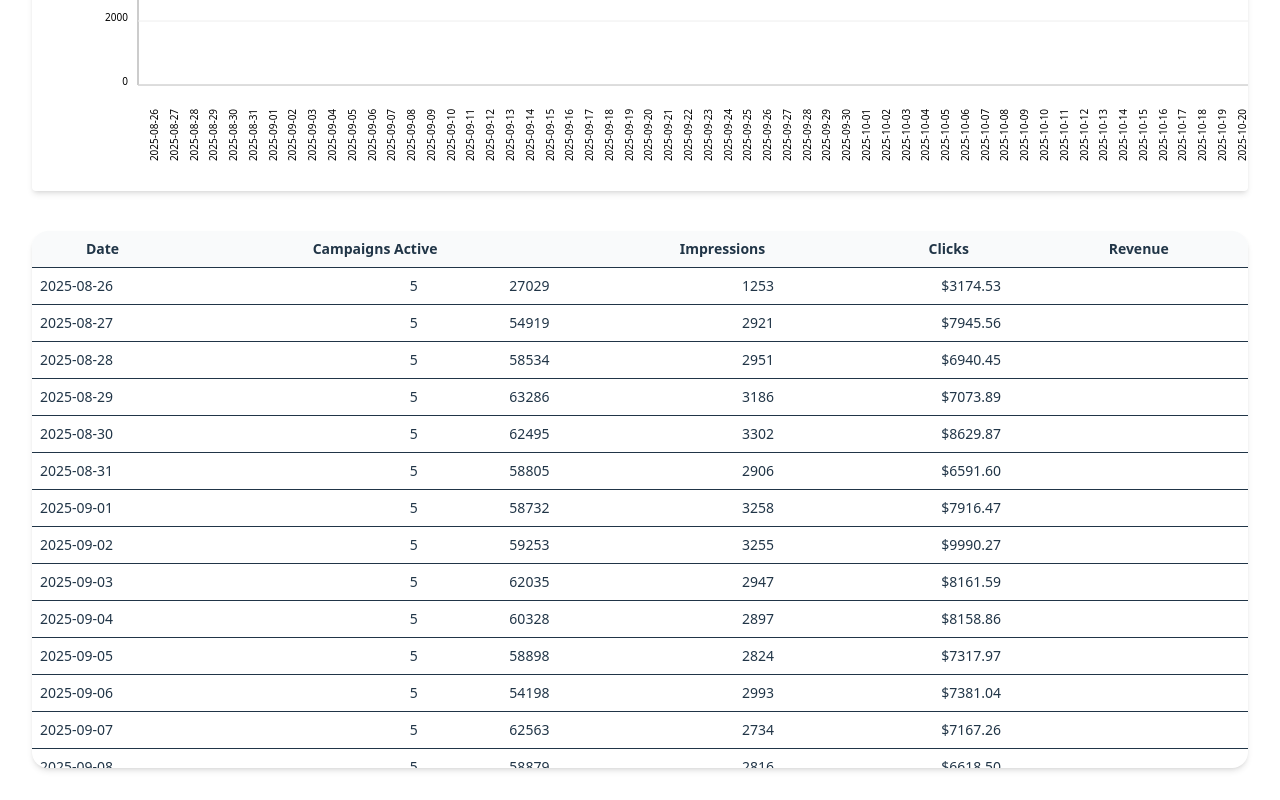
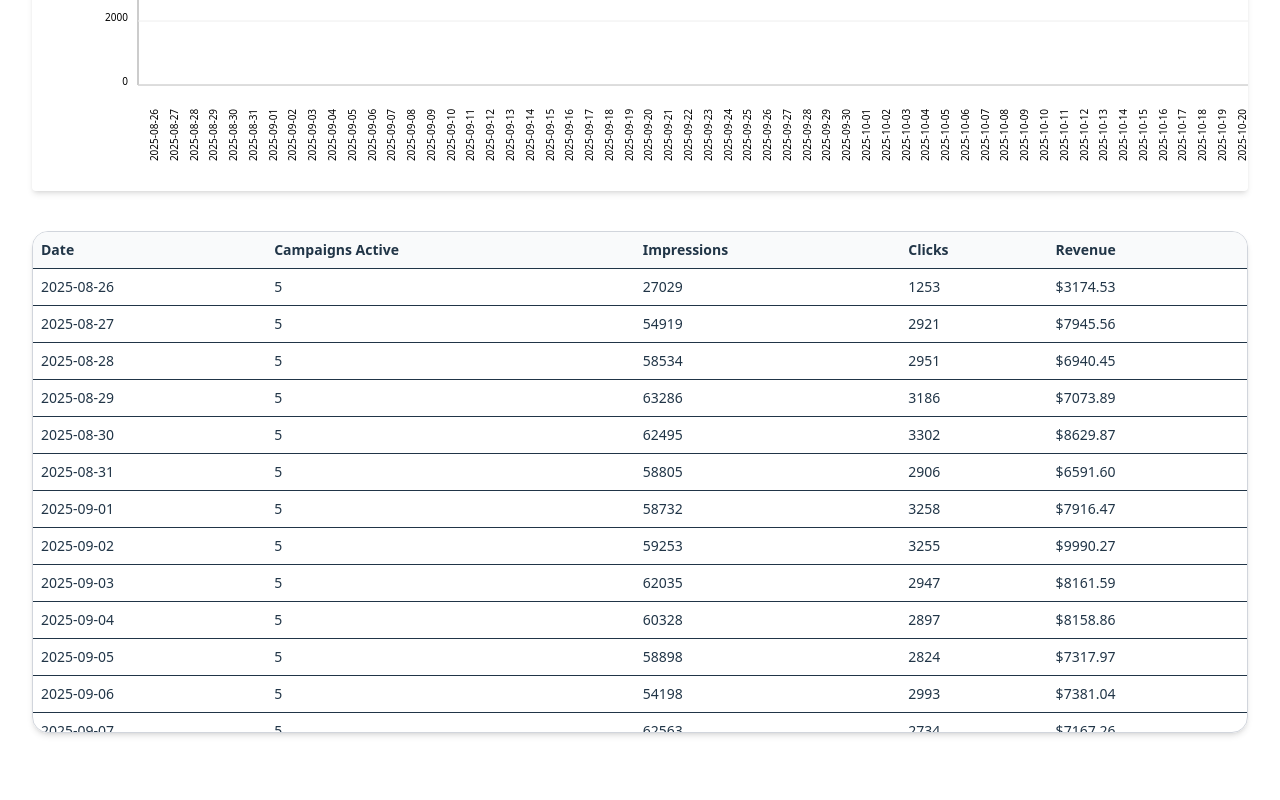
Before and after one commit to hapttic/front-test-assigment-2025-public, a React (Vite) app: page / in a window 1280 px wide. Shown: the part 458-1258 px from the top of the page. After the commit the page ends 1223 px from the top, so only its background shows below. Built offline with nearby package versions, Linux system fonts and the light colour scheme.

Commit message:
style: update table scroll, and make table head sticky

```diff
--- a/src/components/DataTable.tsx
+++ b/src/components/DataTable.tsx
@@ -2,34 +2,21 @@ import type { AggregatedSlot } from "../types";
 
 export default function DataTable({ rows }: { rows: AggregatedSlot[] }) {
   return (
-    <div className=" rounded-2xl overflow-hidden shadow-md">
-      {/* className="overflow-x-auto max-h-[500px] border border-gray-300 rounded-2xl" */}
-      <table className="min-w-full text-sm">
-        <thead>
-          <tr className="border-b bg-gray-50">
-            <th className="p-2">Date</th>
-            <th className="p-2">Campaigns Active</th>
-            <th className="p-2">Impressions</th>
-            <th className="p-2">Clicks</th>
-            <th className="p-2">Revenue</th>
-          </tr>
-        </thead>
+    <div className="border border-gray-300 rounded-2xl shadow-md overflow-hidden">
+      <div className="overflow-auto max-h-[500px]">
+        {/* className="overflow-x-auto max-h-[500px] border border-gray-300 rounded-2xl" border border-gray-300 rounded-2xl */}
+        {/* className=" rounded-2xl overflow-hidden shadow-md" */}
+        <table className="min-w-full text-sm table-fixed">
+          <thead className="bg-gray-50 sticky top-0 z-10">
+            <tr className="border-b">
+              <th className="p-2 text-left">Date</th>
+              <th className="p-2 text-left">Campaigns Active</th>
+              <th className="p-2 text-left">Impressions</th>
+              <th className="p-2 text-left">Clicks</th>
+              <th className="p-2 text-left">Revenue</th>
+            </tr>
+          </thead>
 
-        {/* <tbody>
-          {rows.map((r, i) => (
-            <tr key={i} className="border-b hover:bg-gray-100">
-              <td className="p-2">{r.start.toISOString()}</td>
-              <td className="p-2">{r.campaignsActive}</td>
-              <td className="p-2">{r.impressions}</td>
-              <td className="p-2">{r.clicks}</td>
-              <td className="p-2">${r.revenue.toFixed(2)}</td>
-            </tr>
-          ))}
-        </tbody> */}
-      </table>
-
-      <div className="max-h-[500px] overflow-auto">
-        <table className="min-w-full text-sm">
           <tbody>
             {rows.map((r, i) => (
               <tr key={i} className="border-b hover:bg-gray-100">
```
